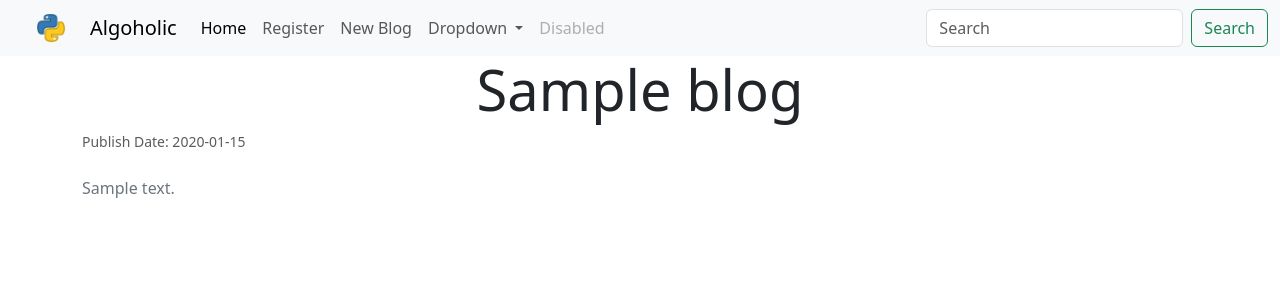
After one commit to imanlangaran/blog-website-fastapi, a FastAPI app: template templates/blog/detail.html in a window 1280 px wide. The commit adds this page. Shown: the top 300 px of the page. Run offline with FastAPI, Linux system fonts and the light colour scheme; the template is opened without the code that fills it: most values are stand-ins (such as "Sample title", 1, 10 or a date in 2020); some libraries are stand-ins or nearby versions.

Commit message:
add blog detail page

```diff
--- a/db/repository/blog.py
+++ b/db/repository/blog.py
@@ -12,3 +12,6 @@ def create_new_blog(blog:CreateBlog, db:Session, author_id:int):
     db.commit()
     db.refresh(blog)
     return blog
+
+def retreive_blog(id:int, db:Session):
+    return db.query(Blog).filter(Blog.id==id).first()
--- /dev/null
+++ b/templates/blog/detail.html
@@ -0,0 +1,15 @@
+{% extends "base.html" %}
+
+{% block title %}
+<title>{{blog.title}}</title>
+{% endblock %}
+
+{% block content %}
+<div class="container">
+    <div class="row">
+        <h1 class="display-4 text-center">{{blog.title}}</h1>
+        <small class="text-muted">Publish Date: {{blog.created_at.strftime('%Y-%m-%d')}}</small>
+        <p class="text-secondary my-4">{{blog.content}}</p>
+    </div>
+</div>
+{% endblock %}
--- a/templates/blog/home.html
+++ b/templates/blog/home.html
@@ -24,7 +24,7 @@
               <p class="card-text">First Published : {{blog.created_at.strftime('%Y-%m-%d')}}</p>
               <small class="card-text text-muted">Content : {{blog.content[:60]}}...</small>
               <br>
-              <a href="/app/blog/{{blog.id}}" class="btn btn-outline-success">Read more</a>
+              <a href="/blog/{{blog.id}}" class="btn btn-outline-success">Read more</a>
             </div>
           </div>
         </div>
--- a/templates/components/navbar.html
+++ b/templates/components/navbar.html
@@ -13,6 +13,9 @@
                 </li>
                 <li class="nav-item">
                     <a class="nav-link" href="/auth/register">Register</a>
+                </li>
+                <li class="nav-item">
+                    <a class="nav-link" href="/blog/create_new_blog">New Blog</a>
                 </li>
                 <li class="nav-item dropdown">
                     <a class="nav-link dropdown-toggle" href="#" role="button" data-bs-toggle="dropdown"
```
Also changed, not shown: app/v1/route_blog.py (+13 -5 lines).
